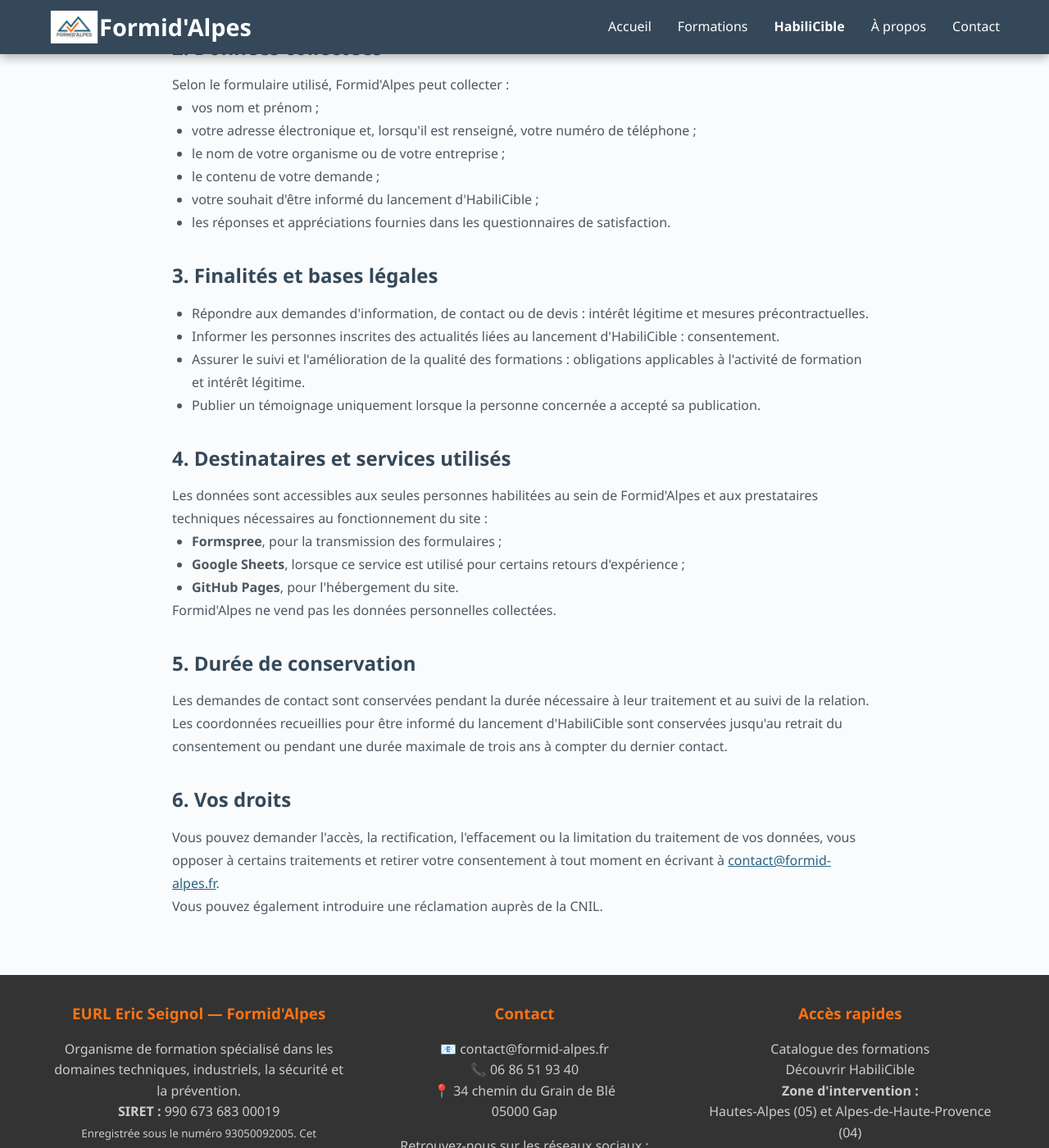
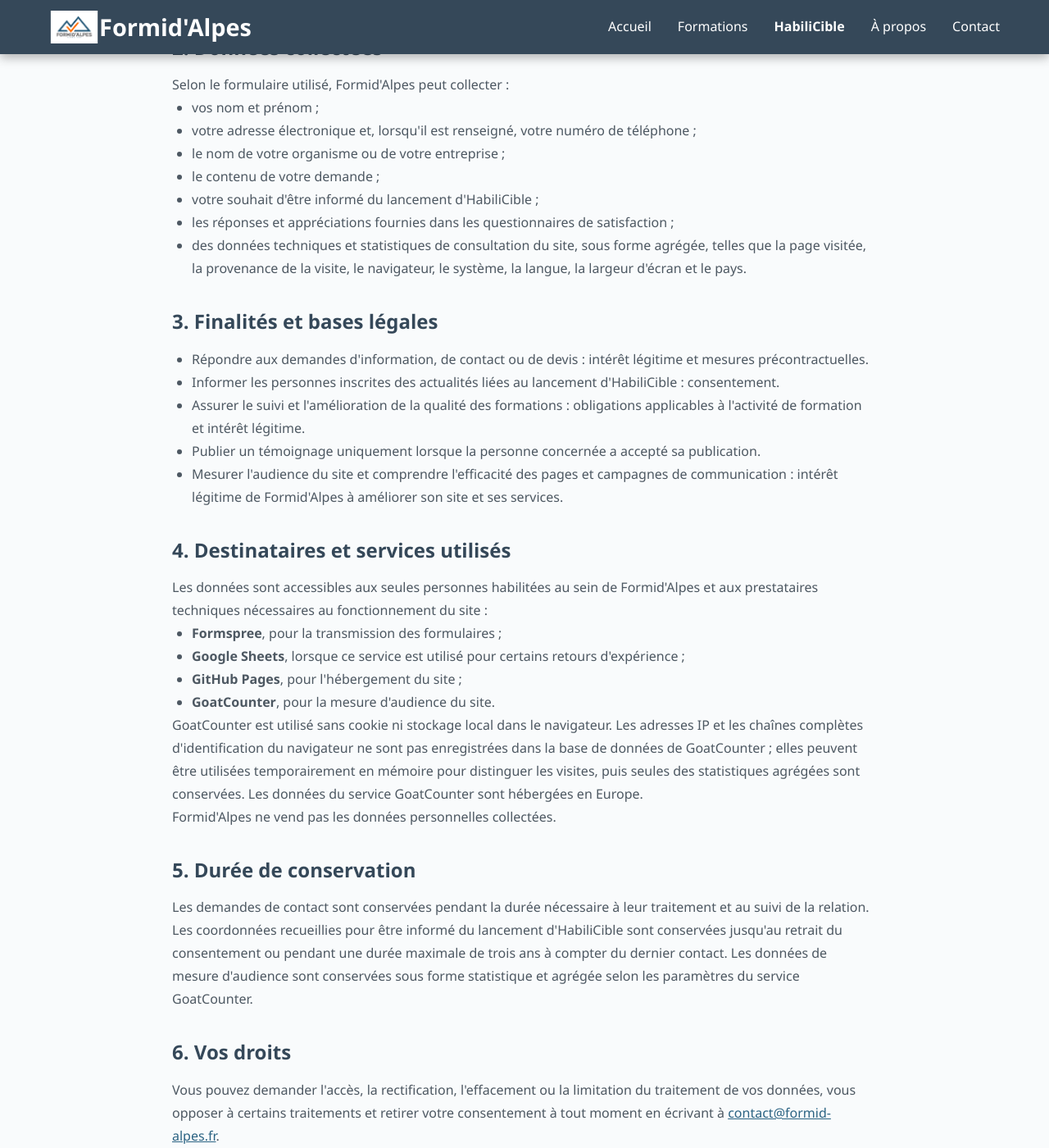
Before and after one commit to ericseignol/formidalpes-site, a Jekyll site: the page built from politique-confidentialite.html, in a window 1280 px wide and 1400 px high, scrolled down 352 px. Shown: the whole window at 82% size. Built offline with Jekyll 4.4.1, drawn with Linux system fonts in a browser that asks for light colours; some of the changed text lies outside the part shown.

Commit message:
Documenter GoatCounter dans la politique de confidentialité

```diff
--- a/politique-confidentialite.html
+++ b/politique-confidentialite.html
@@ -6,7 +6,7 @@
 
 <section class="container legal-page">
     <h1>Politique de confidentialité</h1>
-    <p class="legal-update">Dernière mise à jour : août 2026.</p>
+    <p class="legal-update">Dernière mise à jour : septembre 2026.</p>
 
     <h2>1. Responsable du traitement</h2>
     <p>Le responsable du traitement est EURL Eric Seignol — Formid'Alpes, 34 chemin du Grain de Blé, 05000 Gap. Vous pouvez nous contacter à <a href="mailto:contact@formid-alpes.fr">contact@formid-alpes.fr</a>.</p>
@@ -19,7 +19,8 @@
         <li>le nom de votre organisme ou de votre entreprise ;</li>
         <li>le contenu de votre demande ;</li>
         <li>votre souhait d'être informé du lancement d'HabiliCible ;</li>
-        <li>les réponses et appréciations fournies dans les questionnaires de satisfaction.</li>
+        <li>les réponses et appréciations fournies dans les questionnaires de satisfaction ;</li>
+        <li>des données techniques et statistiques de consultation du site, sous forme agrégée, telles que la page visitée, la provenance de la visite, le navigateur, le système, la langue, la largeur d'écran et le pays.</li>
     </ul>
 
     <h2>3. Finalités et bases légales</h2>
@@ -28,6 +29,7 @@
         <li>Informer les personnes inscrites des actualités liées au lancement d'HabiliCible : consentement.</li>
         <li>Assurer le suivi et l'amélioration de la qualité des formations : obligations applicables à l'activité de formation et intérêt légitime.</li>
         <li>Publier un témoignage uniquement lorsque la personne concernée a accepté sa publication.</li>
+        <li>Mesurer l'audience du site et comprendre l'efficacité des pages et campagnes de communication : intérêt légitime de Formid'Alpes à améliorer son site et ses services.</li>
     </ul>
 
     <h2>4. Destinataires et services utilisés</h2>
@@ -35,12 +37,14 @@
     <ul>
         <li><strong>Formspree</strong>, pour la transmission des formulaires ;</li>
         <li><strong>Google Sheets</strong>, lorsque ce service est utilisé pour certains retours d'expérience ;</li>
-        <li><strong>GitHub Pages</strong>, pour l'hébergement du site.</li>
+        <li><strong>GitHub Pages</strong>, pour l'hébergement du site ;</li>
+        <li><strong>GoatCounter</strong>, pour la mesure d'audience du site.</li>
     </ul>
+    <p>GoatCounter est utilisé sans cookie ni stockage local dans le navigateur. Les adresses IP et les chaînes complètes d'identification du navigateur ne sont pas enregistrées dans la base de données de GoatCounter ; elles peuvent être utilisées temporairement en mémoire pour distinguer les visites, puis seules des statistiques agrégées sont conservées. Les données du service GoatCounter sont hébergées en Europe.</p>
     <p>Formid'Alpes ne vend pas les données personnelles collectées.</p>
 
     <h2>5. Durée de conservation</h2>
-    <p>Les demandes de contact sont conservées pendant la durée nécessaire à leur traitement et au suivi de la relation. Les coordonnées recueillies pour être informé du lancement d'HabiliCible sont conservées jusqu'au retrait du consentement ou pendant une durée maximale de trois ans à compter du dernier contact.</p>
+    <p>Les demandes de contact sont conservées pendant la durée nécessaire à leur traitement et au suivi de la relation. Les coordonnées recueillies pour être informé du lancement d'HabiliCible sont conservées jusqu'au retrait du consentement ou pendant une durée maximale de trois ans à compter du dernier contact. Les données de mesure d'audience sont conservées sous forme statistique et agrégée selon les paramètres du service GoatCounter.</p>
 
     <h2>6. Vos droits</h2>
     <p>Vous pouvez demander l'accès, la rectification, l'effacement ou la limitation du traitement de vos données, vous opposer à certains traitements et retirer votre consentement à tout moment en écrivant à <a href="mailto:contact@formid-alpes.fr">contact@formid-alpes.fr</a>.</p>
```
